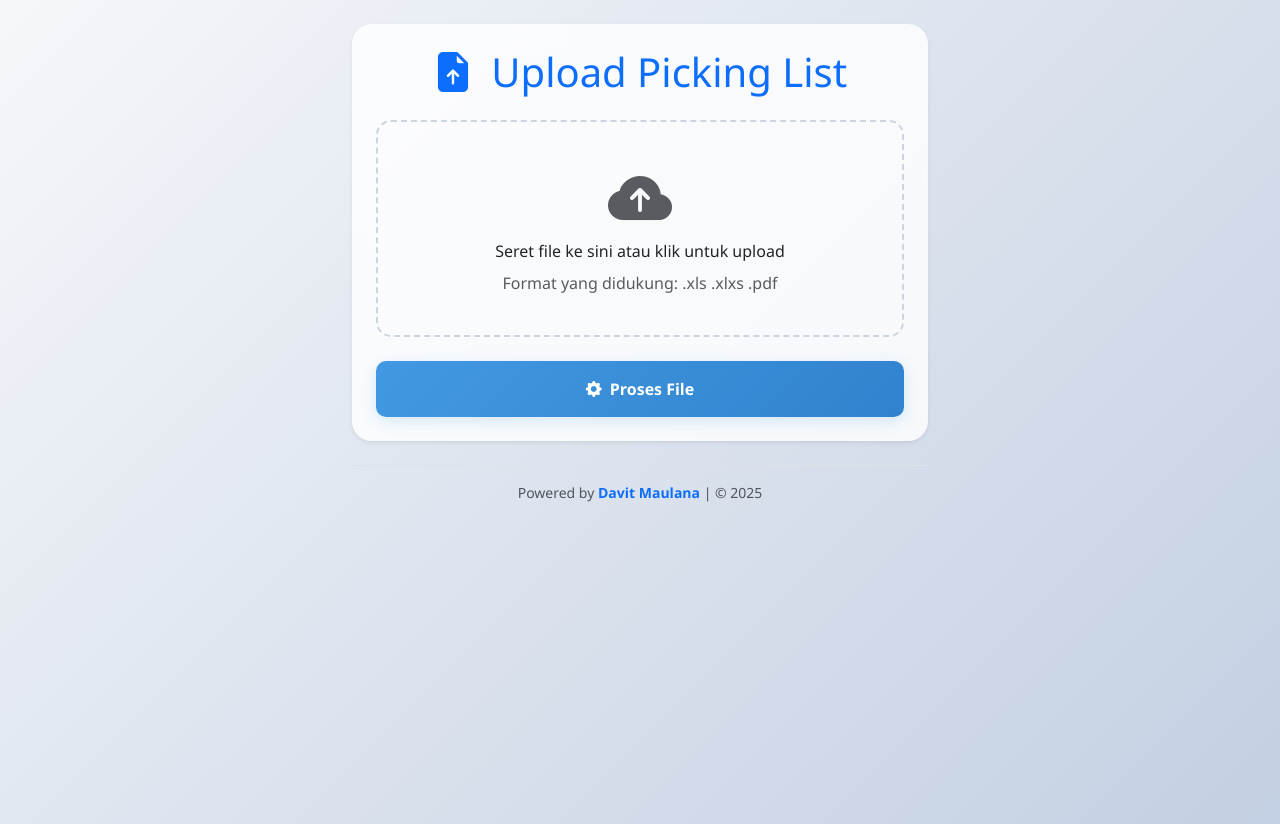
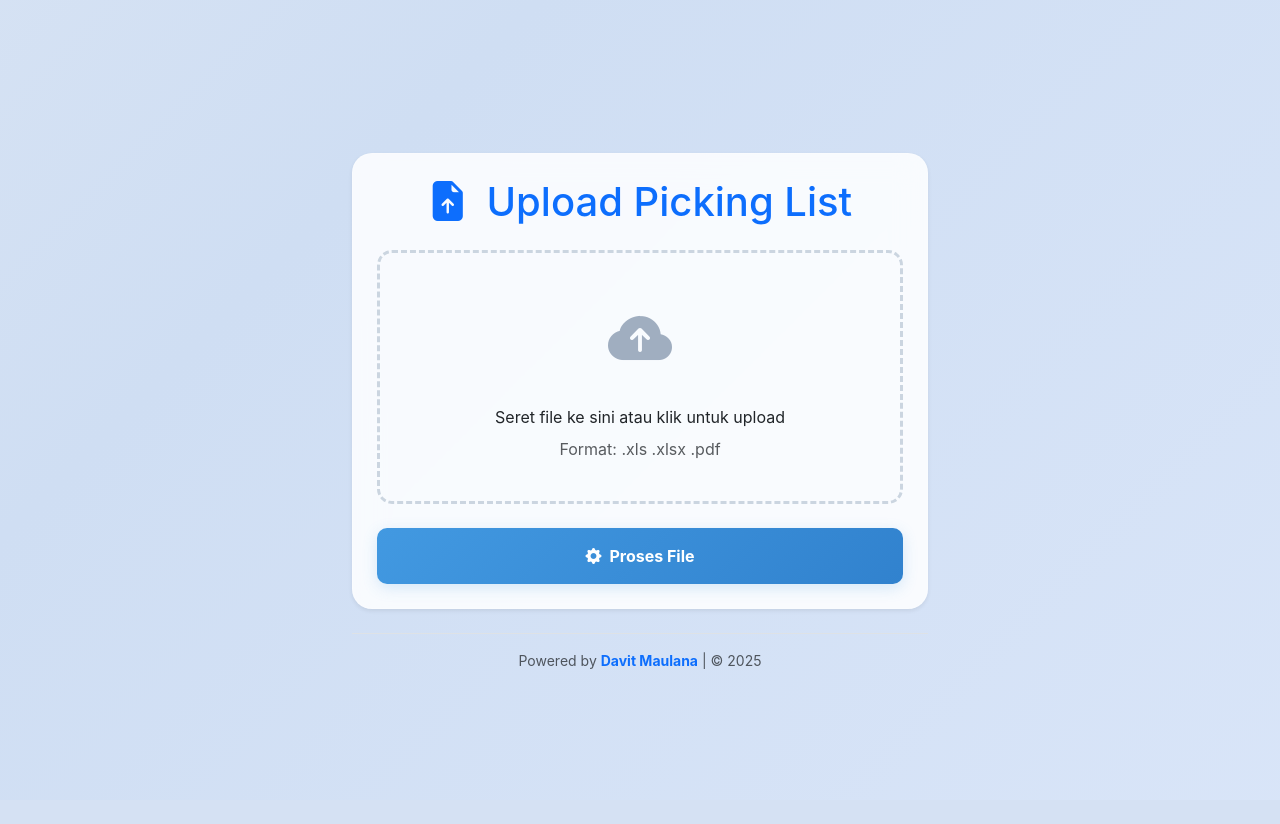
Before and after one commit to ainxpro6/testing, a Flask app: page / in a window 1280 px wide. After the commit the page ends 669 px from the top, so only its background shows below. Run offline with Flask 3, Linux system fonts and the light colour scheme; parts of the project's set-up code (start-up, migrations or seed data) failed here and were passed over; some libraries are stand-ins or nearby versions.

Commit message:
index.html

```diff
--- a/Belajar Coding/templates/index.html
+++ b/Belajar Coding/templates/index.html
@@ -6,18 +6,17 @@
     <title>Upload File PL</title>
     <link href="https://cdn.jsdelivr.net/npm/bootstrap@5.3.0/dist/css/bootstrap.min.css" rel="stylesheet">
     <link rel="stylesheet" href="https://cdn.jsdelivr.net/npm/bootstrap-icons@1.11.1/font/bootstrap-icons.css">
-    <script src="https://code.jquery.com/jquery-3.6.0.min.js"></script>
+    <link rel="stylesheet" href="{{ url_for('static', filename='style.css') }}">
 </head>
 <body>
     <div class="container mt-4" style="max-width: 600px;">
-        <div class="card shadow-sm border-0">
+        <div class="card shadow-sm">
             <div class="card-body p-4">
                 <h1 class="text-center mb-4 text-primary">
                     <i class="bi bi-file-earmark-arrow-up-fill me-2"></i>
                     Upload Picking List
                 </h1>
 
-                <!-- Pesan Flash -->
                 {% with messages = get_flashed_messages(with_categories=true) %}
                     {% if messages %}
                         <div class="mt-3">
@@ -33,183 +32,78 @@
 
                 <form method="POST" enctype="multipart/form-data" id="upload-form">
                     <div class="mb-4">
-                        <div class="drop-zone border-2" id="drop-zone">
+                        <div class="drop-zone" id="drop-zone">
                             <div class="drop-zone-content">
-                                <i class="bi bi-cloud-arrow-up-fill display-5 text-muted mb-3"></i>
-                                <div class="drop-zone-text fs-6">Seret file ke sini atau klik untuk upload</div>
-                                <div class="text-muted mt-2">Format yang didukung: .xls .xlxs .pdf</div>
+                                <i class="bi bi-cloud-arrow-up-fill"></i>
+                                <div class="drop-zone-text fs-6 mt-3">Seret file ke sini atau klik untuk upload</div>
+                                <div class="text-muted mt-2">Format: .xls .xlsx .pdf</div>
                             </div>
                             <input type="file" name="file" class="form-control d-none" required accept=".pdf, .xlsx" id="file-input">
                         </div>
                         <p id="file-name" class="text-center mt-3 mb-0 fw-medium"></p>
                     </div>
 
-                    <button type="submit" class="btn btn-primary w-100 py-3 fw-bold">
-                        <i class="bi bi-gear-fill me-2"></i>Proses File
+                    <button type="submit" class="btn btn-primary w-100 py-3 fw-bold" id="submit-button">
+                        <span class="btn-text">
+                            <i class="bi bi-gear-fill me-2"></i>Proses File
+                        </span>
+                        <div class="spinner"></div>
                     </button>
                 </form>
             </div>
         </div>
 
-        <!-- Kredit -->
         <div class="text-center mt-4 text-muted small border-top pt-3">
             Powered by <strong class="text-primary">Davit Maulana</strong> | &copy; 2025
         </div>
     </div>
 
-	<!-- Tambahkan Bootstrap JS bundle di sini -->
-    <script src="https://cdn.jsdelivr.net/npm/bootstrap@5.3.0/dist/js/bootstrap.bundle.min.js"></script>
+	<script src="https://cdn.jsdelivr.net/npm/bootstrap@5.3.0/dist/js/bootstrap.bundle.min.js"></script>
 
     <script>
-        // Script tetap sama, hanya ditambahkan beberapa class untuk feedback visual
         document.addEventListener("DOMContentLoaded", function() {
-            let fileInput = document.getElementById("file-input");
-            let dropZone = document.getElementById("drop-zone");
-            let fileNameDisplay = document.getElementById("file-name");
+            const fileInput = document.getElementById("file-input");
+            const dropZone = document.getElementById("drop-zone");
+            const fileNameDisplay = document.getElementById("file-name");
+            const uploadForm = document.getElementById("upload-form");
+            const submitButton = document.getElementById("submit-button");
 
-            dropZone.addEventListener("click", function() {
-                fileInput.click();
-            });
+            // --- Logika Drop Zone ---
+            dropZone.addEventListener("click", () => fileInput.click());
 
-            fileInput.addEventListener("change", function() {
+            fileInput.addEventListener("change", () => {
                 if (fileInput.files.length > 0) {
                     fileNameDisplay.textContent = "File dipilih: " + fileInput.files[0].name;
-                    fileNameDisplay.classList.add('text-success');
-                    dropZone.classList.add('border-success', 'bg-soft-success');
                 }
             });
 
             dropZone.addEventListener('dragover', (e) => {
                 e.preventDefault();
-                dropZone.classList.add('border-primary', 'bg-soft-primary');
+                dropZone.classList.add('dragover');
             });
 
             dropZone.addEventListener('dragleave', () => {
-                dropZone.classList.remove('border-primary', 'bg-soft-primary');
+                dropZone.classList.remove('dragover');
             });
 
             dropZone.addEventListener('drop', (e) => {
                 e.preventDefault();
-                dropZone.classList.remove('border-primary', 'bg-soft-primary');
+                dropZone.classList.remove('dragover');
                 if (e.dataTransfer.files.length) {
                     fileInput.files = e.dataTransfer.files;
-                    fileNameDisplay.textContent = "File dipilih: " + fileInput.files[0].name;
-                    fileNameDisplay.classList.add('text-success');
-                    dropZone.classList.add('border-success', 'bg-soft-success');
+                    fileNameDisplay.textContent = "File dipilih: " + e.dataTransfer.files[0].name;
+                }
+            });
+
+            // --- Animasi Tombol Submit ---
+            uploadForm.addEventListener("submit", function() {
+                // Pastikan file sudah dipilih sebelum menampilkan loading
+                if (fileInput.files.length > 0) {
+                    submitButton.classList.add("processing");
+                    submitButton.disabled = true;
                 }
             });
         });
     </script>
-
-    <style>
-
-		/* Gradasi Latar Belakang dan Dukungan Dark Mode */
-body {
-    min-height: 100vh;
-    margin: 0;
-    background: linear-gradient(135deg, #f5f7fa 0%, #c3cfe2 100%);
-    font-family: 'Segoe UI', Tahoma, Geneva, Verdana, sans-serif;
-    transition: background-color 0.5s ease, color 0.5s ease;
-}
-
-@media (prefers-color-scheme: dark) {
-    body {
-        background: linear-gradient(135deg, #2d3748 0%, #1a202c 100%);
-        color: #e2e8f0;
-    }
-
-    .card {
-        background: rgba(45, 55, 72, 0.85);
-        border-color: #4a5568;
-        backdrop-filter: blur(12px);
-        -webkit-backdrop-filter: blur(12px);
-    }
-
-    .drop-zone {
-        background-color: #2d3748;
-        border-color: #4a5568;
-    }
-
-    .text-muted {
-        color: #a0aec0 !important;
-    }
-
-    .alert-danger {
-        background-color: #e53e3e;
-        color: #fff;
-    }
-    .alert-warning {
-        background-color: #dd6b20;
-        color: #fff;
-    }
-}
-
-/* Kartu Utama dengan Efek Glassmorphism */
-.card {
-    background: rgba(255, 255, 255, 0.8);
-    backdrop-filter: blur(12px);
-    -webkit-backdrop-filter: blur(12px);
-    border: 1px solid rgba(0, 0, 0, 0.05);
-    border-radius: 20px;
-    transition: all 0.3s ease;
-}
-
-/* Zona Drop File Interaktif */
-.drop-zone {
-    border: 3px dashed #cbd5e0;
-    border-radius: 15px;
-    padding: 2.5rem;
-    cursor: pointer;
-    text-align: center;
-    transition: all 0.3s ease-in-out;
-}
-
-.drop-zone:hover, .drop-zone.dragover {
-    border-color: #4299e1;
-    background-color: rgba(66, 153, 225, 0.05);
-    transform: scale(1.02);
-}
-
-.drop-zone-content i {
-    font-size: 4rem;
-    color: #a0aec0;
-    transition: color 0.3s ease;
-}
-
-.drop-zone:hover .drop-zone-content i {
-    color: #4299e1;
-}
-
-/* Tombol Proses dengan Gradasi dan Efek Hover */
-.btn-primary {
-    background: linear-gradient(135deg, #4299e1, #3182ce);
-    border: none;
-    border-radius: 10px;
-    transition: all 0.3s ease;
-    box-shadow: 0 4px 15px rgba(66, 153, 225, 0.2);
-}
-
-.btn-primary:hover {
-    transform: translateY(-3px);
-    box-shadow: 0 7px 20px rgba(66, 153, 225, 0.4);
-}
-
-/* Penyesuaian Tambahan */
-.alert {
-    border-radius: 10px;
-}
-
-#file-name {
-    font-weight: 500;
-    color: #2d3748;
-}
-
-@media (prefers-color-scheme: dark) {
-    #file-name {
-        color: #e2e8f0;
-    }
-}
-    </style>
 </body>
-
 </html>
```
